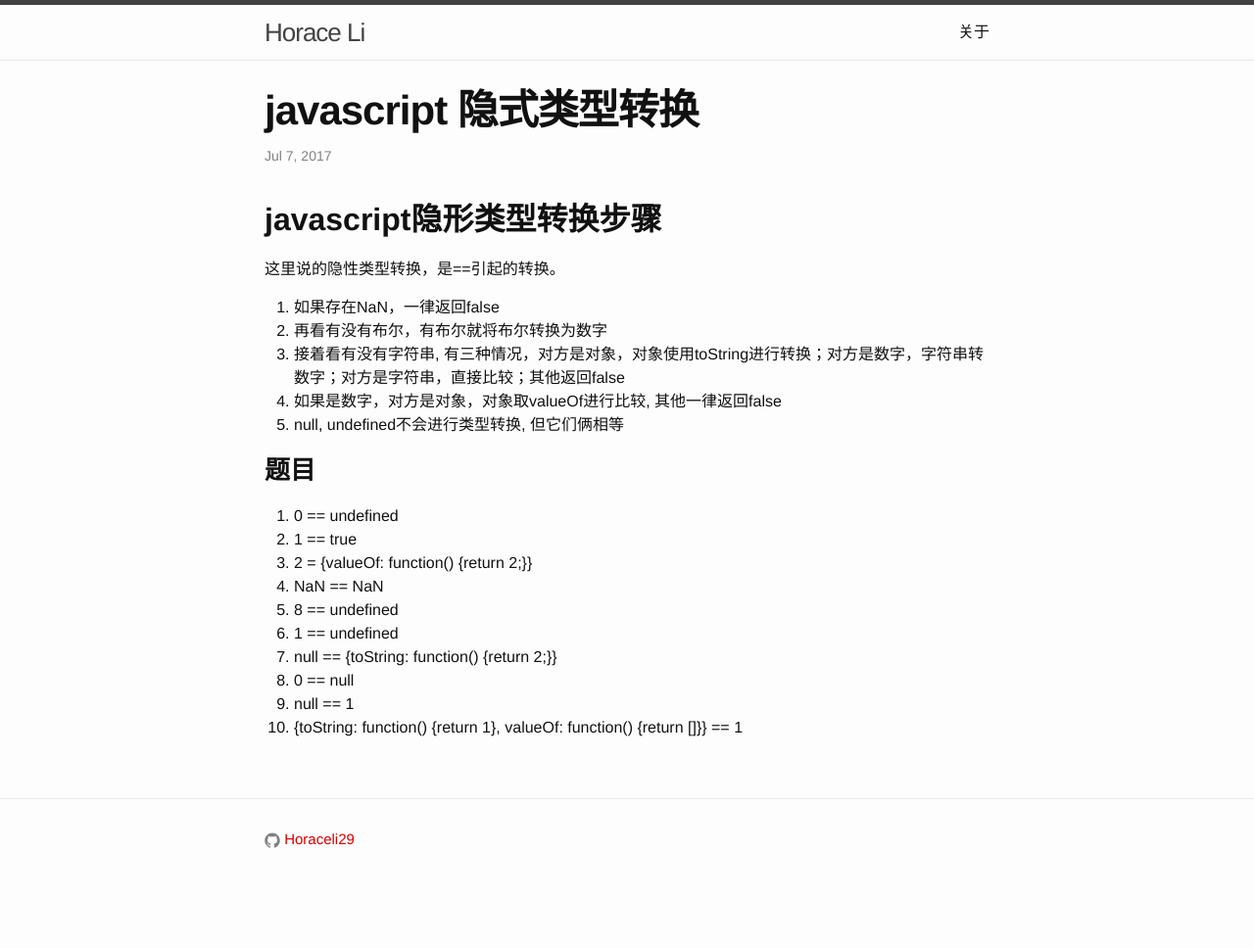
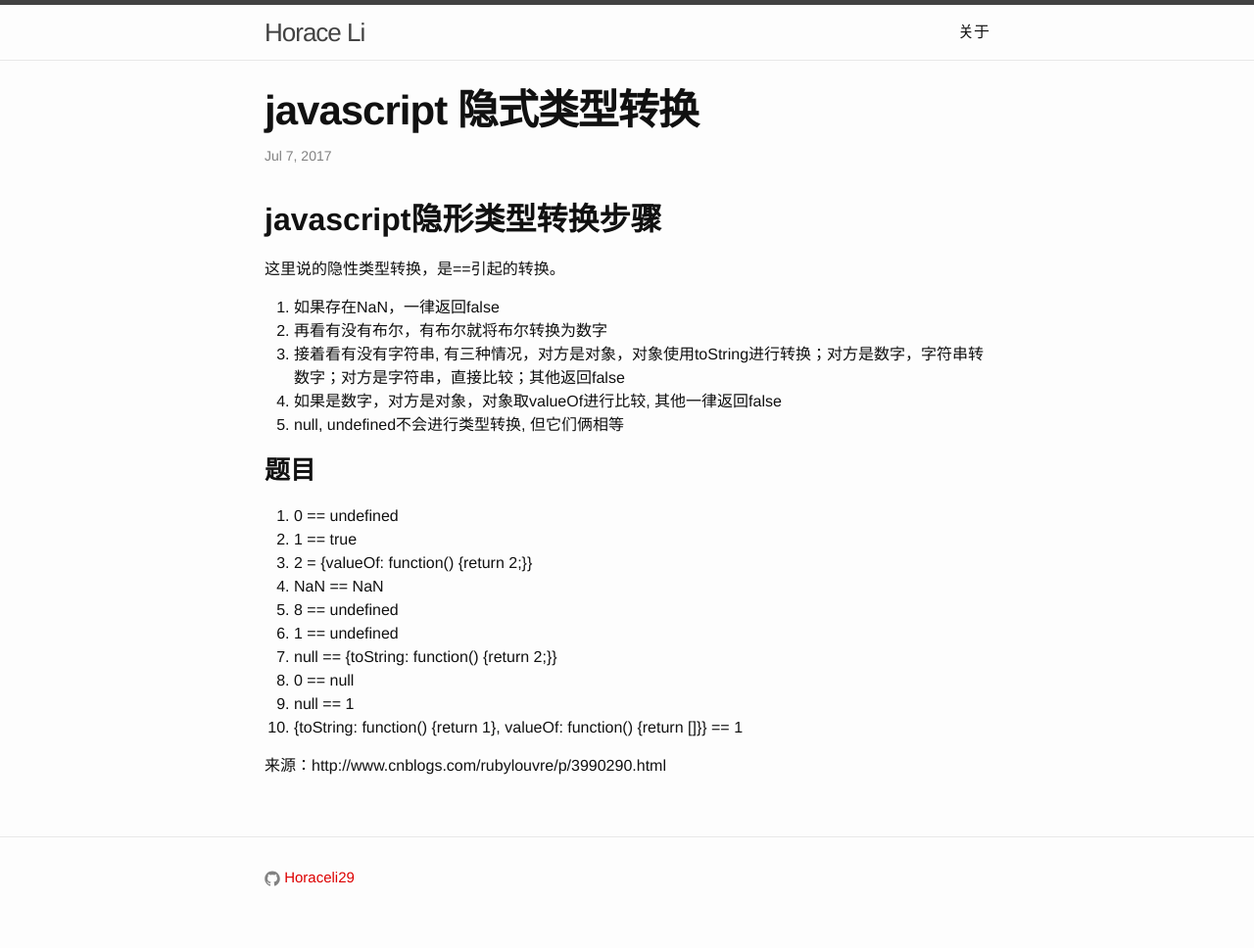
Before and after one commit to hongxingli9/hongxingli9.github.io, a Jekyll site: the page built from _posts/2017-07-07-implicit-type-conversion.markdown, in a window 1280 px wide. Shown: the whole page at 98% size. Built offline with Jekyll 4.4.1, drawn with Linux system fonts in a browser that asks for light colours; before the commit the page ends 929 px from its top, so only the background shows below that.

Commit message:
add reference info

```diff
--- a/_posts/2017-07-07-implicit-type-conversion.markdown
+++ b/_posts/2017-07-07-implicit-type-conversion.markdown
@@ -26,3 +26,7 @@ categories: javascript
 8. 0 == null
 9. null == 1
 10. {toString: function() {return 1}, valueOf: function() {return []}} == 1
+
+
+
+来源：http://www.cnblogs.com/rubylouvre/p/3990290.html
```
